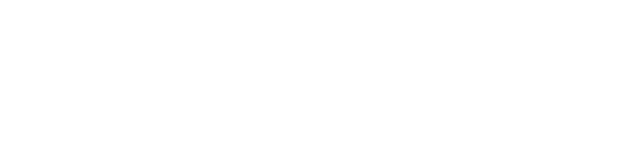
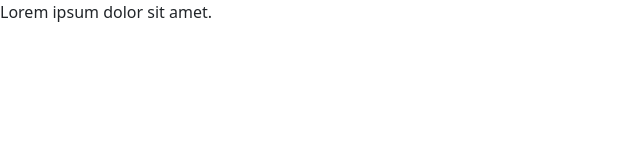
Before and after one commit to alondraosdali/bootstrap-practice, a plain HTML site: page index.html in a window 1280 px wide. Shown: the whole page, without its empty margins (0-640 px from the left). Drawn offline with nearby package versions, Linux system fonts and the light colour scheme.

Commit message:
Update index.html
updated title on line 7 and 14

```diff
--- a/index.html
+++ b/index.html
@@ -4,13 +4,14 @@
     <meta charset="UTF-8">
     <meta http-equiv="X-UA-Compatible" content="IE=edge">
     <meta name="viewport" content="width=device-width, initial-scale=1.0">
-    <title>Document</title>
+    <title>Boot-strap Template (DON'T TOUCH)</title>
     <!-- Bootstrap v5.2 CDN -->
     <link href="https://cdn.jsdelivr.net/npm/bootstrap@5.2.3/dist/css/bootstrap.min.css" rel="stylesheet" integrity="sha384-rbsA2VBKQhggwzxH7pPCaAqO46MgnOM80zW1RWuH61DGLwZJEdK2Kadq2F9CUG65" crossorigin="anonymous">
     <!-- Custom styles -->
     <link rel="stylesheet" href="./css/styles.css">
 </head>
 <body>
+    <p>Lorem ipsum dolor sit amet.</p>
     <!-- Bootstrap JS v5.2 CDN -->
     <script src="https://cdn.jsdelivr.net/npm/bootstrap@5.2.3/dist/js/bootstrap.bundle.min.js" integrity="sha384-kenU1KFdBIe4zVF0s0G1M5b4hcpxyD9F7jL+jjXkk+Q2h455rYXK/7HAuoJl+0I4" crossorigin="anonymous"></script>
 </body>
```
